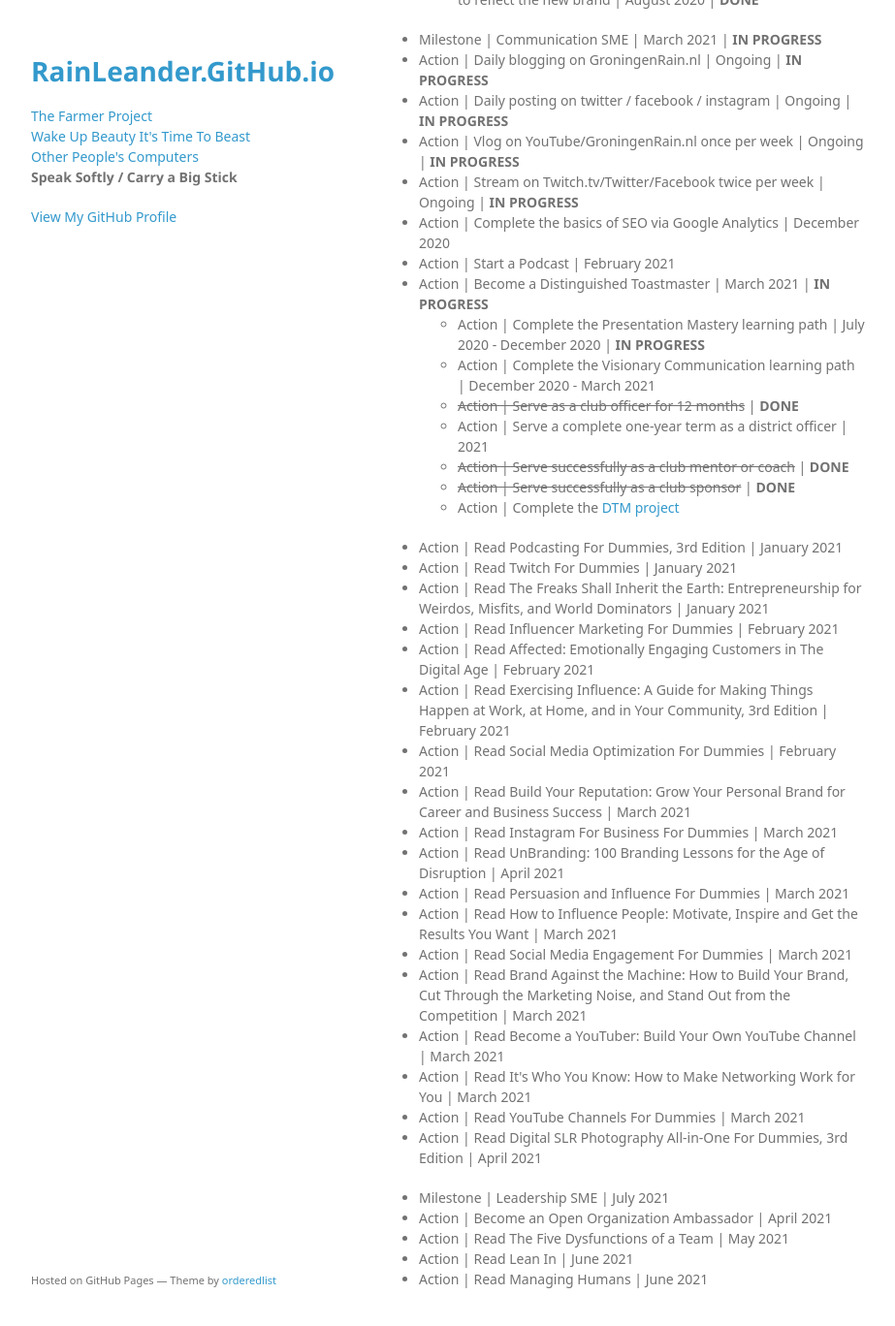
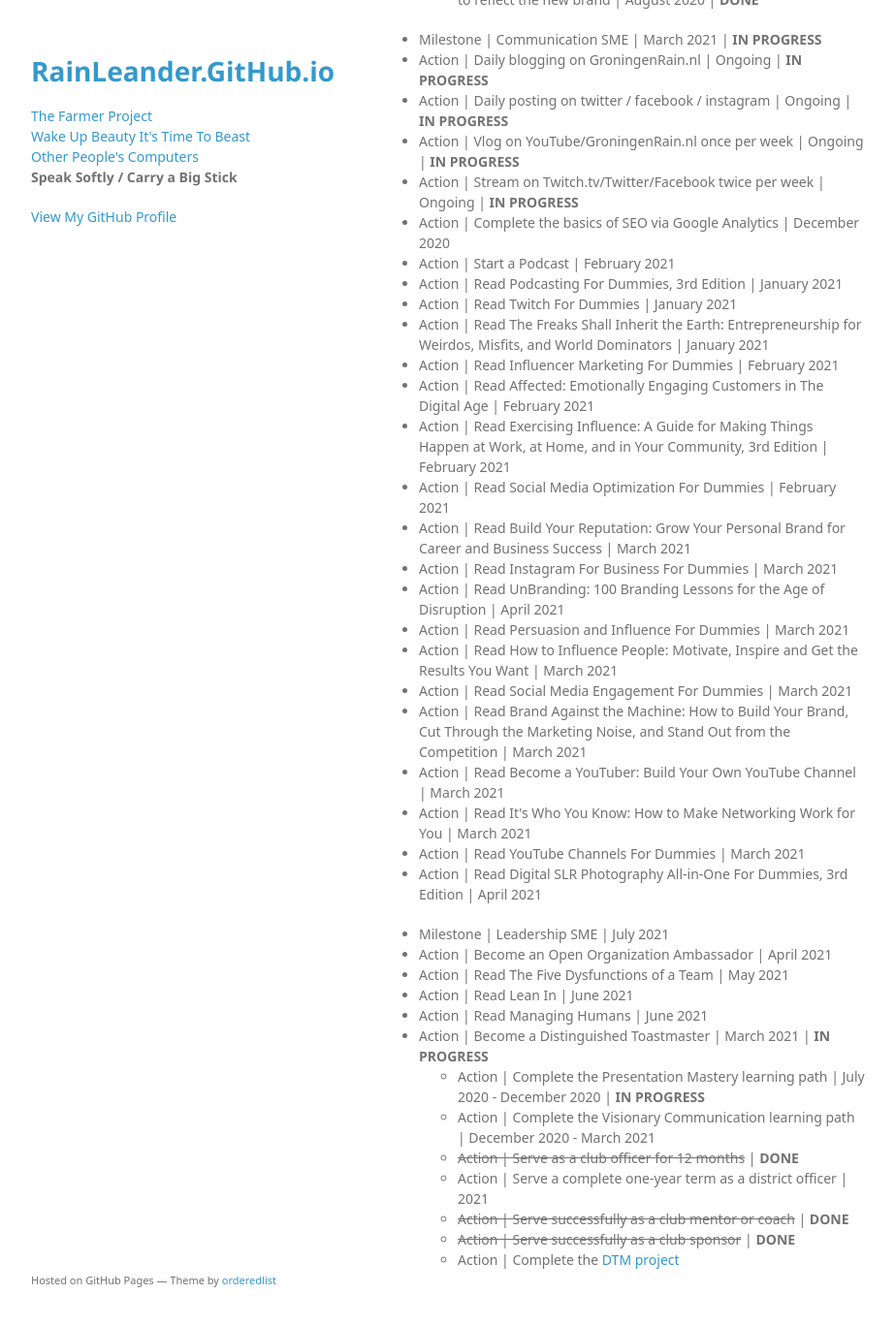
Before and after one commit to rainleander/rainleander.github.io, a Jekyll site: the page speak-softly.html, which Jekyll copies as it is, in a window 1280 px wide and 1400 px high, scrolled down 1029 px. Shown: the top 1368 px of the window at 97% size, without its empty margins (178-1101 px from the left). Built offline with Jekyll 4.4.1, drawn with Linux system fonts in a browser that asks for light colours; some web fonts are replaced; some of the changed lines change nothing that is shown.

Commit message:
Update speak-softly.html

```diff
--- a/speak-softly.html
+++ b/speak-softly.html
@@ -67,15 +67,6 @@
         <li>Action | Stream on Twitch.tv/Twitter/Facebook twice per week | Ongoing | <b>IN PROGRESS</b></li>
         <li>Action | Complete the basics of SEO via Google Analytics | December 2020</li>
         <li>Action | Start a Podcast | February 2021</li>
-        <li>Action | Become a Distinguished Toastmaster | March 2021 | <b>IN PROGRESS</b>
-          <ul><li>Action | Complete the Presentation Mastery learning path | July 2020 - December 2020 | <b>IN PROGRESS</b></li>
-            <li>Action | Complete the Visionary Communication learning path | December 2020 - March 2021</li>
-            <li><del>Action | Serve as a club officer for 12 months</del> | <b>DONE</b></li>
-            <li>Action | Serve a complete one-year term as a district officer | 2021</li>
-            <li><del>Action | Serve successfully as a club mentor or coach</del> | <b>DONE</b></li>
-            <li><del>Action | Serve successfully as a club sponsor</del> | <b>DONE</b></li>
-            <li>Action | Complete the <a href="http://karenstorey.com/PATHWAYS/00-DTM-Project.htm">DTM project</a></li></ul>
-          </li>
         <li>Action | Read Podcasting For Dummies, 3rd Edition | January 2021</li>
             <li>Action | Read Twitch For Dummies | January 2021</li>
             <li>Action | Read The Freaks Shall Inherit the Earth: Entrepreneurship for Weirdos, Misfits, and World Dominators | January 2021</li>
@@ -99,7 +90,16 @@
         <li>Action | Become an Open Organization Ambassador | April 2021</li>
         <li>Action | Read The Five Dysfunctions of a Team | May 2021</li>
         <li>Action | Read Lean In | June 2021</li>
-        <li>Action | Read Managing Humans | June 2021</li></ul></p>
+        <li>Action | Read Managing Humans | June 2021</li>
+        <li>Action | Become a Distinguished Toastmaster | March 2021 | <b>IN PROGRESS</b>
+          <ul><li>Action | Complete the Presentation Mastery learning path | July 2020 - December 2020 | <b>IN PROGRESS</b></li>
+            <li>Action | Complete the Visionary Communication learning path | December 2020 - March 2021</li>
+            <li><del>Action | Serve as a club officer for 12 months</del> | <b>DONE</b></li>
+            <li>Action | Serve a complete one-year term as a district officer | 2021</li>
+            <li><del>Action | Serve successfully as a club mentor or coach</del> | <b>DONE</b></li>
+            <li><del>Action | Serve successfully as a club sponsor</del> | <b>DONE</b></li>
+            <li>Action | Complete the <a href="http://karenstorey.com/PATHWAYS/00-DTM-Project.htm">DTM project</a></li></ul>
+         </li></ul></p>
 
       </section>
       <footer>
```
